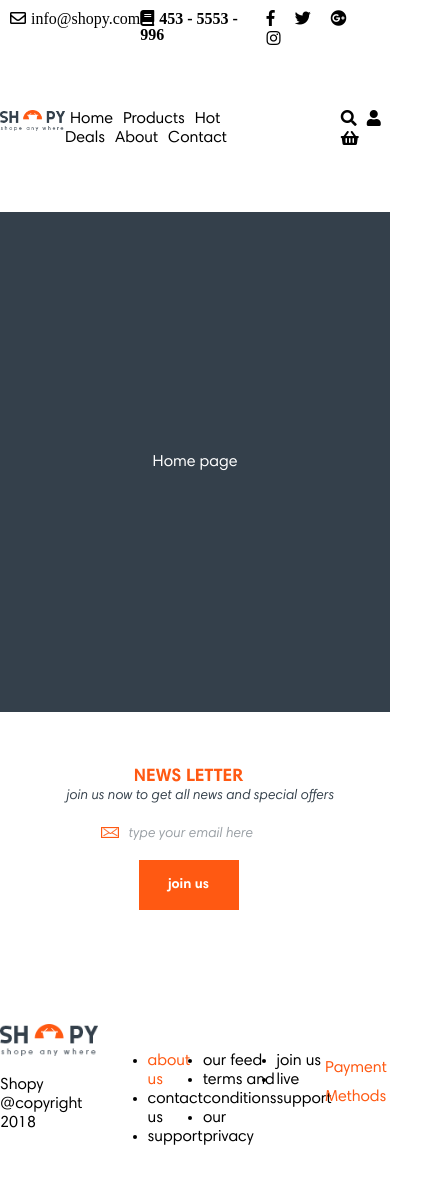
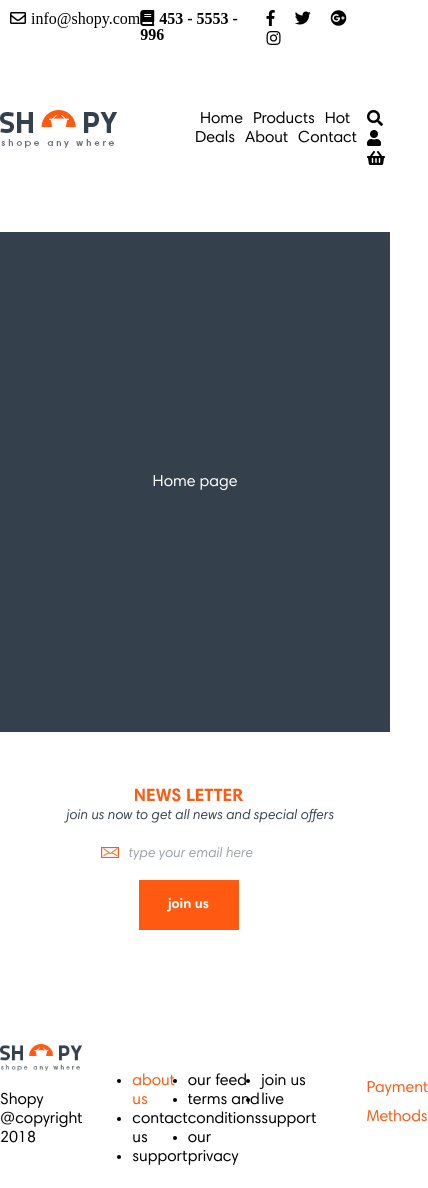
Before and after one commit to griddynamics/ui-intshp2-cp-tarsiers, a React (Create React App) app: page / in a window 390 px wide. Shown: the whole page, 428 px wide, since content can reach past the window. Built offline with nearby package versions, Linux system fonts and the light colour scheme.

Commit message:
grid updated

```diff
--- a/src/styles/_grid.scss
+++ b/src/styles/_grid.scss
@@ -1,36 +1,83 @@
-.col-1 {
+.col {
+  &-1 {
     width: 8.33%;
   }
-.col-2 {
+  &-2 {
     width: 16.66%;
   }
-.col-3 {
+  &-3 {
     width: 25%;
   }
-.col-4 {
+  &-4 {
     width: 33.33%;
   }
-.col-5 {
+  &-5 {
     width: 41.66%;
   }
-.col-6 {
+  &-6 {
     width: 50%;
   }
-.col-7 {
+  &-7 {
     width: 58.33%;
   }
-.col-8 {
+  &-8 {
     width: 66.66%;
   }
-.col-9 {
+  &-9 {
     width: 75%;
   }
-.col-10 {
+  &-10 {
     width: 83.33%;
   }
-.col-11 {
+  &-11 {
     width: 91.66%;
   }
-.col-12 {
+  &-12 {
     width: 100%;
   }
+}
+@media screen and (max-width: 768px) {
+  .col {
+    &-1 {
+      width: 16.66%;
+    }
+    &-2 {
+      width: 33.33%;
+    }
+    &-3 {
+      width: 50%;
+    }
+    &-4 {
+      width: 66.66%;
+    }
+    &-5 {
+      width: 83.33%;
+    }
+    &-6,
+    &-7,
+    &-8,
+    &-9,
+    &-10,
+    &-11,
+    &-12 {
+      width: 100%;
+    }
+  }
+}
+@media screen and (max-width: 475px) {
+  .col {
+    &-1 {
+      width: 50%;
+    }
+    &-2,
+    &-3,
+    &-4,
+    &-5 {
+      width: 100%;
+    }
+  }
+}
+.row {
+  display: flex;
+  flex-wrap: wrap;
+}
```
Lines whose indentation alone changed are shown as unchanged.
